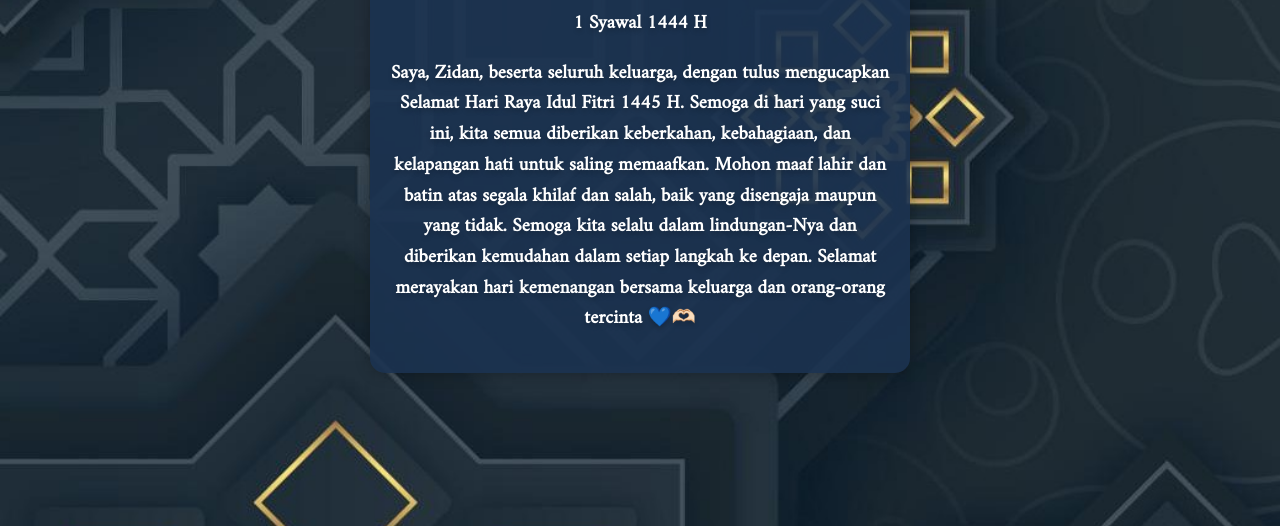
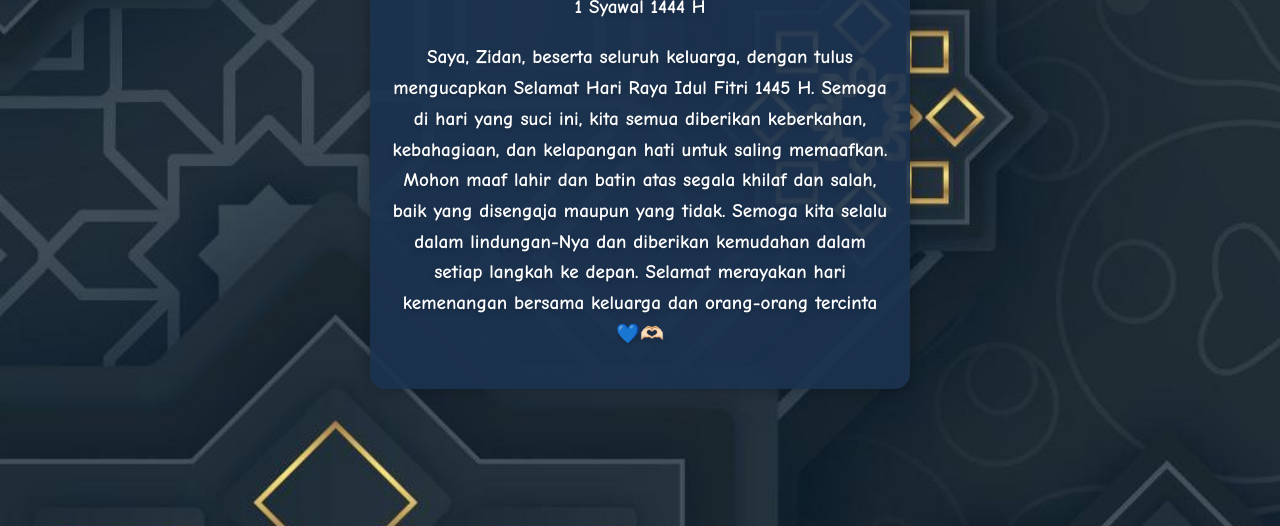
Before and after one commit to ZidanAdja/HariRayaIdulFitri, a plain HTML site: page index.html in a window 1280 px wide. Shown: the part 274-800 px from the top of the page. Drawn offline with Linux system fonts and the light colour scheme.

Commit message:
Update Ucapan.css

```diff
--- a/Ucapan.css
+++ b/Ucapan.css
@@ -30,7 +30,7 @@ h1 {
 
 p {
     color: white;
-    font-family: "Amiri", serif;
+    font-family: 'Comic Sans MS', sans-serif;
     font-size: 1.2em;
     text-shadow: 0px 3px 5px rgba(0, 0, 0, 0.2);
     font-weight: bold;
```
